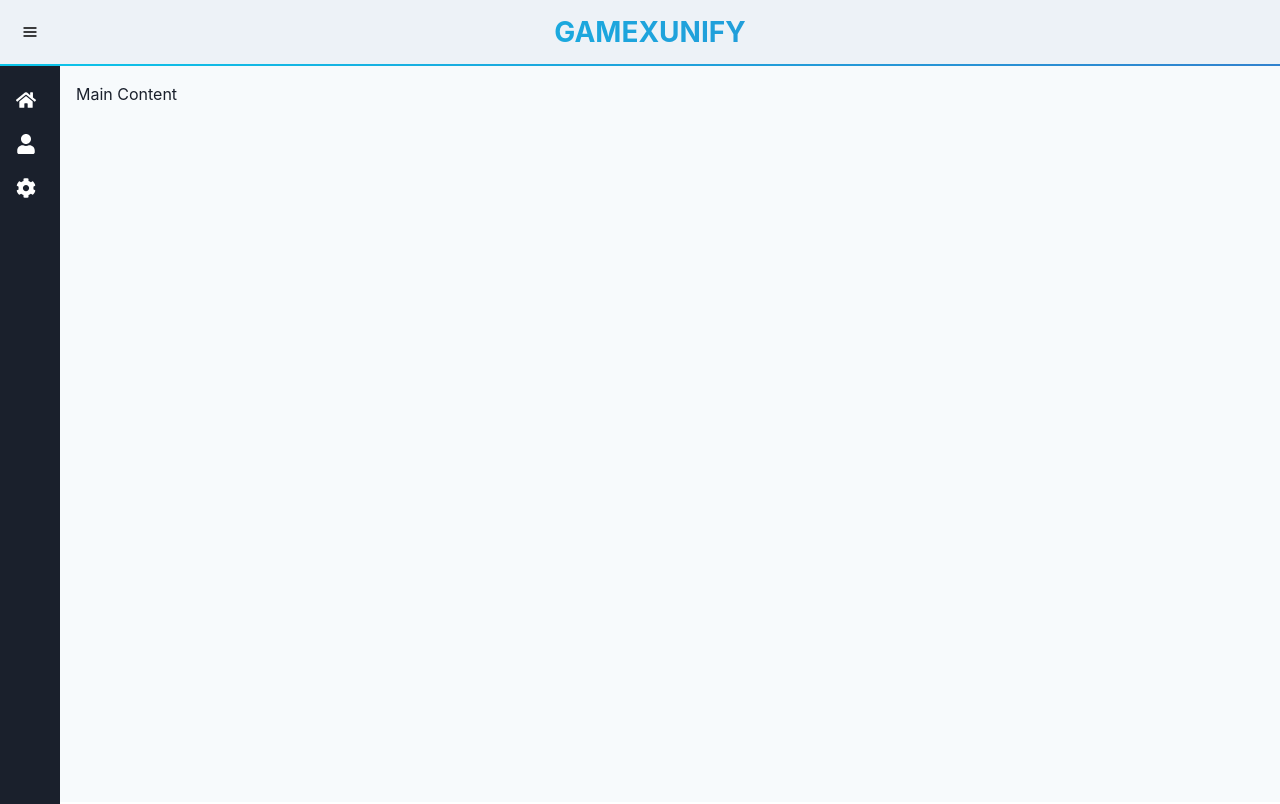
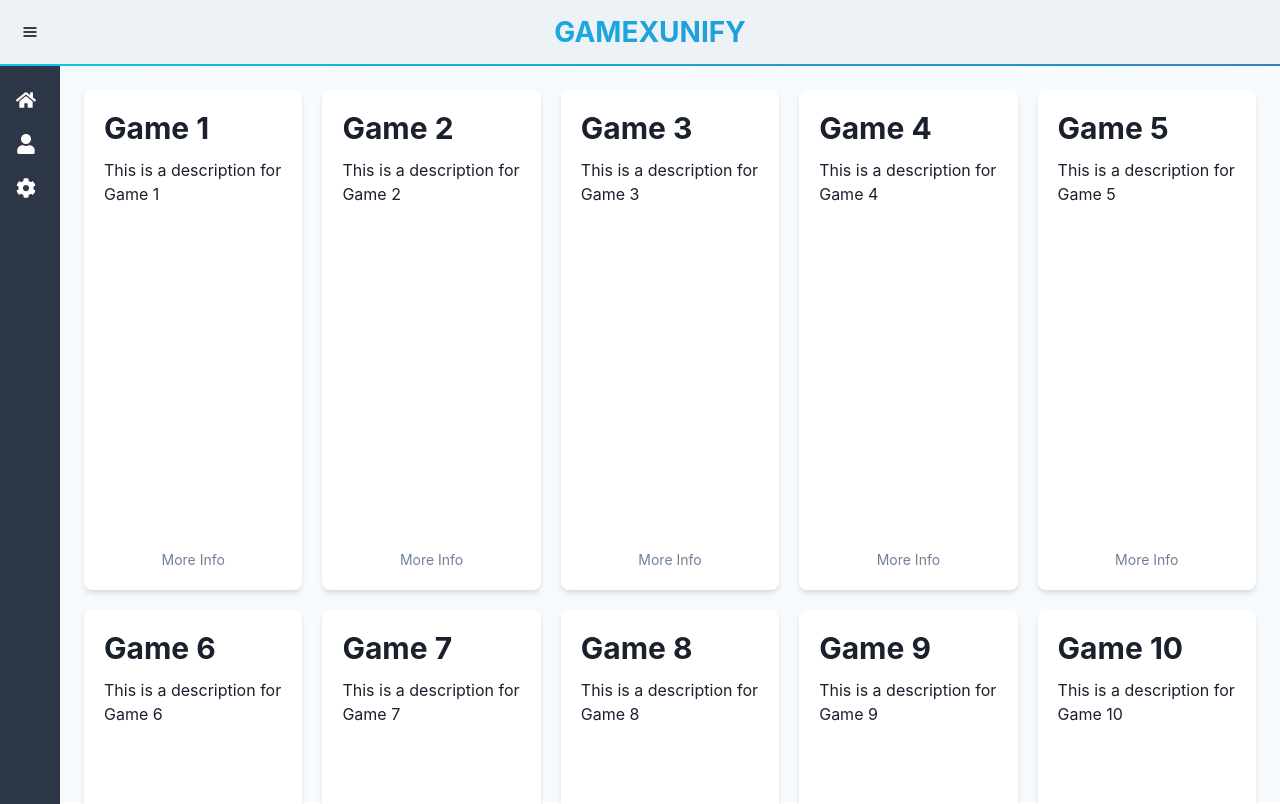
Before and after one commit to juic-in/game-library, a React (Vite) app in the folder project-frontend/: page / in a window 1280 px wide. Shown: the top 804 px of the page. Built offline with nearby package versions, Linux system fonts and the light colour scheme.

Commit message:
feat: grid layout for game cards

```diff
--- a/project-frontend/src/App.tsx
+++ b/project-frontend/src/App.tsx
@@ -13,22 +13,21 @@
   const toggleSidebar = () => setSideBarCollapsed(!sideBarCollapsed);
 
   return (
-    <>
     <Box minH={'100vh'} bg={useColorModeValue('gray.100', 'gray.900')}>
       <Navbar toggleSidebar={toggleSidebar} />
+
       <Flex height="calc(100vh - 64px)">
         <Sidebar isCollapsed={sideBarCollapsed} />
+
         <Box flex="1" p={4} bg="gray.50">
-            Main Content
-          </Box>
-        </Flex>
           <Routes>
             <Route path="/" element={<HomePage />} />
             <Route path="/dashboard" element={<Dashboard />} />
             <Route path="/profile" element={<Profile />} />
           </Routes>
         </Box>
-    </>
+      </Flex>
+    </Box>
   );
 }
 
--- /dev/null
+++ b/project-frontend/src/components/GameCard.tsx
@@ -0,0 +1,35 @@
+import { Box, Heading, Text, useBreakpointValue } from "@chakra-ui/react";
+
+interface Props {
+  title: string;
+  description: string;
+}
+
+export const GameCard = ({ title, description }: Props) => {
+  const cardHeight = useBreakpointValue({ base: "400px", md: "500px" });
+
+  return (
+    <Box
+      p={5}
+      borderRadius="lg"
+      boxShadow="md"
+      _hover={{
+        boxShadow: '2xl',
+        transform: 'scale(1.02)',
+        transition: 'transform 0.3s ease, box-shadow 0.3s ease',
+      }}
+      bg="white"
+      height={cardHeight}
+      display="flex"
+      flexDirection="column"
+      justifyContent="space-between"
+      maxW="sm"
+    >
+      <Heading size="lg" mb={3}>{title}</Heading>
+      <Text flex="1" mb={3}>{description}</Text>
+      <Box mt={2} textAlign="center">
+        <Text fontSize="sm" color="gray.500">More Info</Text>
+      </Box>
+    </Box>
+  );
+};
--- a/project-frontend/src/components/Sidebar/Sidebar.tsx
+++ b/project-frontend/src/components/Sidebar/Sidebar.tsx
@@ -8,7 +8,7 @@
 export const Sidebar = ({ isCollapsed }: Props) => {
   return (
     <Box
-      bg="gray.800"
+      bg="gray.700"
       color="white"
       w={isCollapsed ? '60px' : '200px'}
       minH="100vh"
--- a/project-frontend/src/pages/HomePage.tsx
+++ b/project-frontend/src/pages/HomePage.tsx
@@ -1,11 +1,36 @@
-import { Box } from "@chakra-ui/react"
+import { SimpleGrid, Box } from '@chakra-ui/react';
+import { GameCard } from '../components/GameCard'; // Assuming the path is correct
 
 export const HomePage = () => {
+  const games = [
+    { title: 'Game 1', description: 'This is a description for Game 1' },
+    { title: 'Game 2', description: 'This is a description for Game 2' },
+    { title: 'Game 3', description: 'This is a description for Game 3' },
+    { title: 'Game 4', description: 'This is a description for Game 4' },
+    { title: 'Game 5', description: 'This is a description for Game 5' },
+    { title: 'Game 6', description: 'This is a description for Game 6' },
+    { title: 'Game 7', description: 'This is a description for Game 7' },
+    { title: 'Game 8', description: 'This is a description for Game 8' },
+    { title: 'Game 9', description: 'This is a description for Game 9' },
+    { title: 'Game 10', description: 'This is a description for Game 10' },
+    { title: 'Game 11', description: 'This is a description for Game 11' },
+  ];
+
   return (
-    <>
-      <Box>
-
-      </Box>
-    </>
-  )
-}
+    <Box p={2}>
+      <SimpleGrid
+        columns={[1, 2, 3, 4, 5, 6]}  // Added `6` columns for large screens (2xl)
+        spacing={[3, 4, 5]}  // Adjust spacing for different screen sizes
+        mx="auto"  // Center the grid on larger screens
+      >
+        {games.map((game, index) => (
+          <GameCard
+            key={index}
+            title={game.title}
+            description={game.description}
+          />
+        ))}
+      </SimpleGrid>
+    </Box>
+  );
+};
```
Lines whose indentation alone changed are shown as unchanged.
